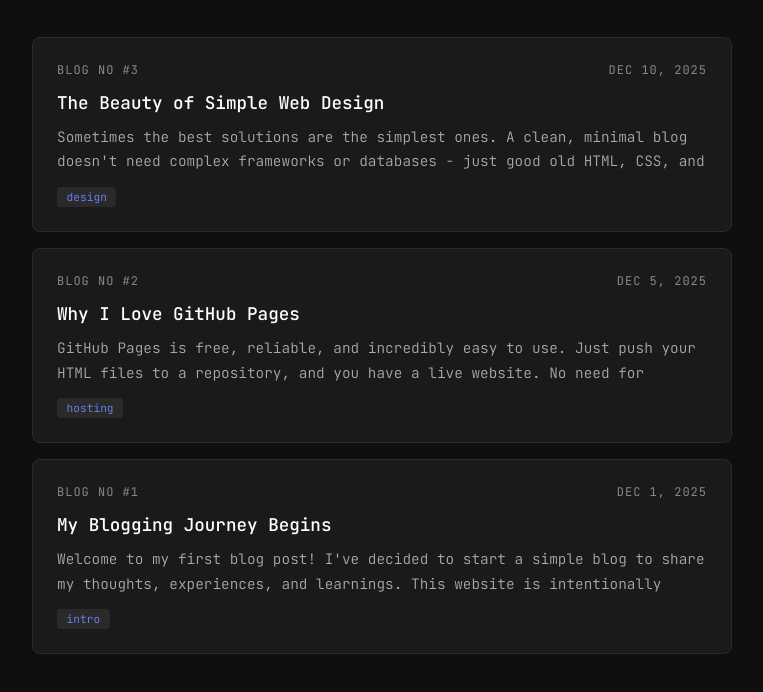
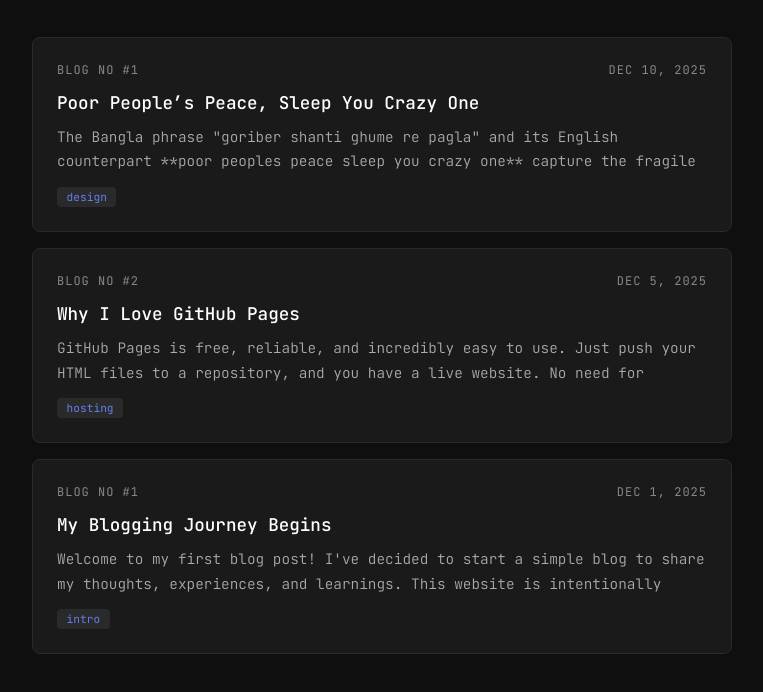
Before and after one commit to miqimly/miqimly.github.io, a plain HTML site: page index.html in a window 1280 px wide. Shown: the part 88-780 px from the top of the page, without its empty margins (258-1021 px from the left). Drawn offline with Linux system fonts and the light colour scheme.

Commit message:
Update index.html

```diff
--- a/index.html
+++ b/index.html
@@ -109,9 +109,12 @@
         <h1>miqim's blog</h1>
 
         <div class="post" onclick="this.querySelector('.content').classList.toggle('expanded')">
-            <div class="meta"><span>blog no #3</span><span>Dec 10, 2025</span></div>
-            <div class="title">The Beauty of Simple Web Design</div>
-            <div class="content">Sometimes the best solutions are the simplest ones. A clean, minimal blog doesn't need complex frameworks or databases - just good old HTML, CSS, and a bit of JavaScript. The beauty of static sites is their reliability and speed. No backend to maintain, no database to worry about.</div>
+            <div class="meta"><span>blog no #1</span><span>Dec 10, 2025</span></div>
+            <div class="title">Poor People’s Peace, Sleep You Crazy One</div>
+            <div class="content">
+The Bangla phrase "goriber shanti ghume re pagla" and its English counterpart **poor peoples peace sleep you crazy one** capture the fragile rest of those who live under constant pressure It feels like something said at the end of a long day half joking half tired when someone knows sleep is the only peace left
+The line paints a picture of a small room a creaking fan and worries in the corners and yet someone saying just sleep you fool that is all the peace we get There is no anger only a tired familiarity with struggle Sleep becomes a temporary shelter from stress the only moment the mind can drift free
+Sayiing "re pagla" adds a touch of humor a playful honesty showing how people laugh at their own hardship to survive it This phrase conveys the resilience of the poor the irony of finding peace only in sleep and the quiet acceptance that tomorrow will demand the same endurance again</div>
             <span class="tag">design</span>
         </div>
 
```
